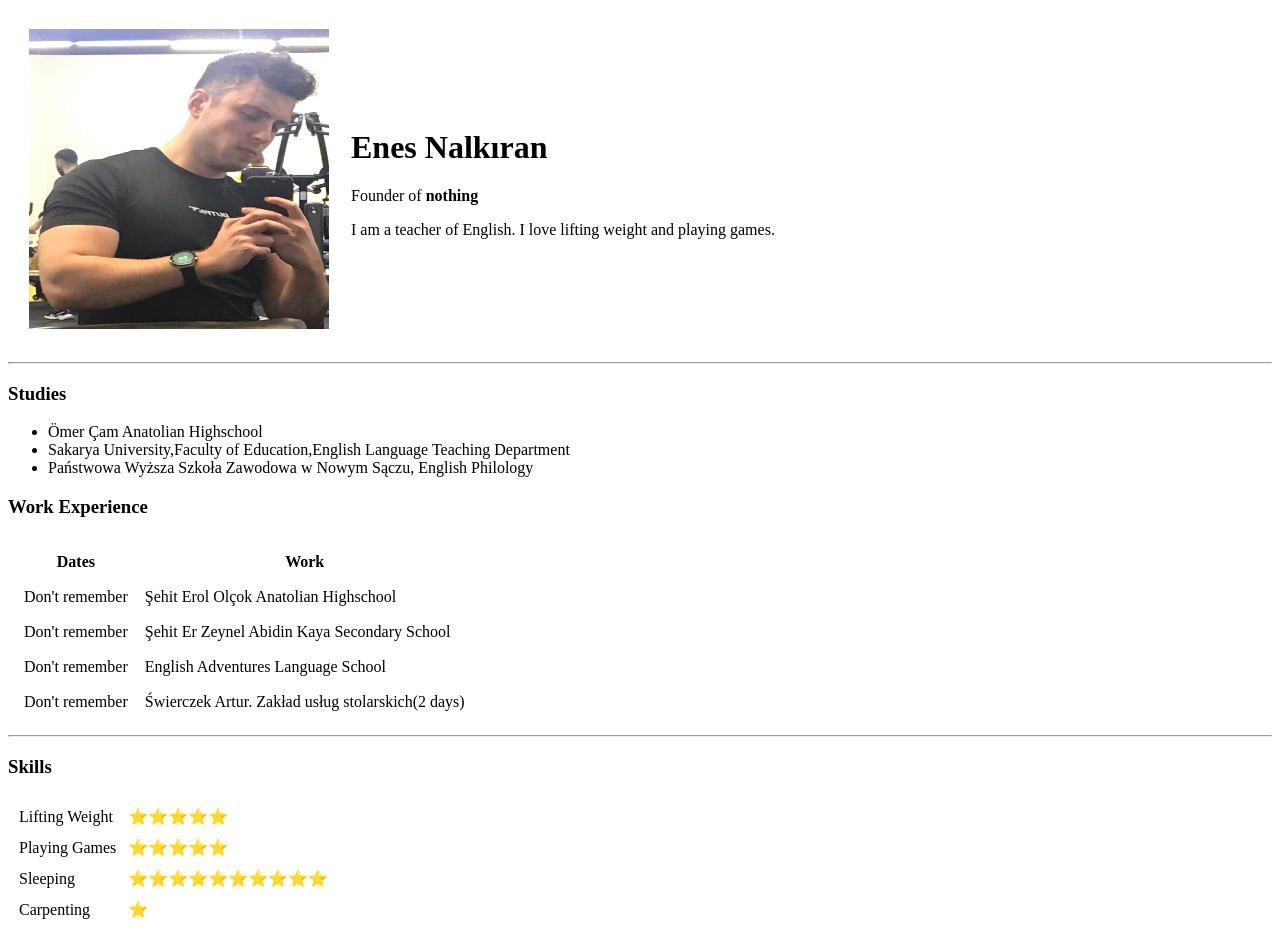
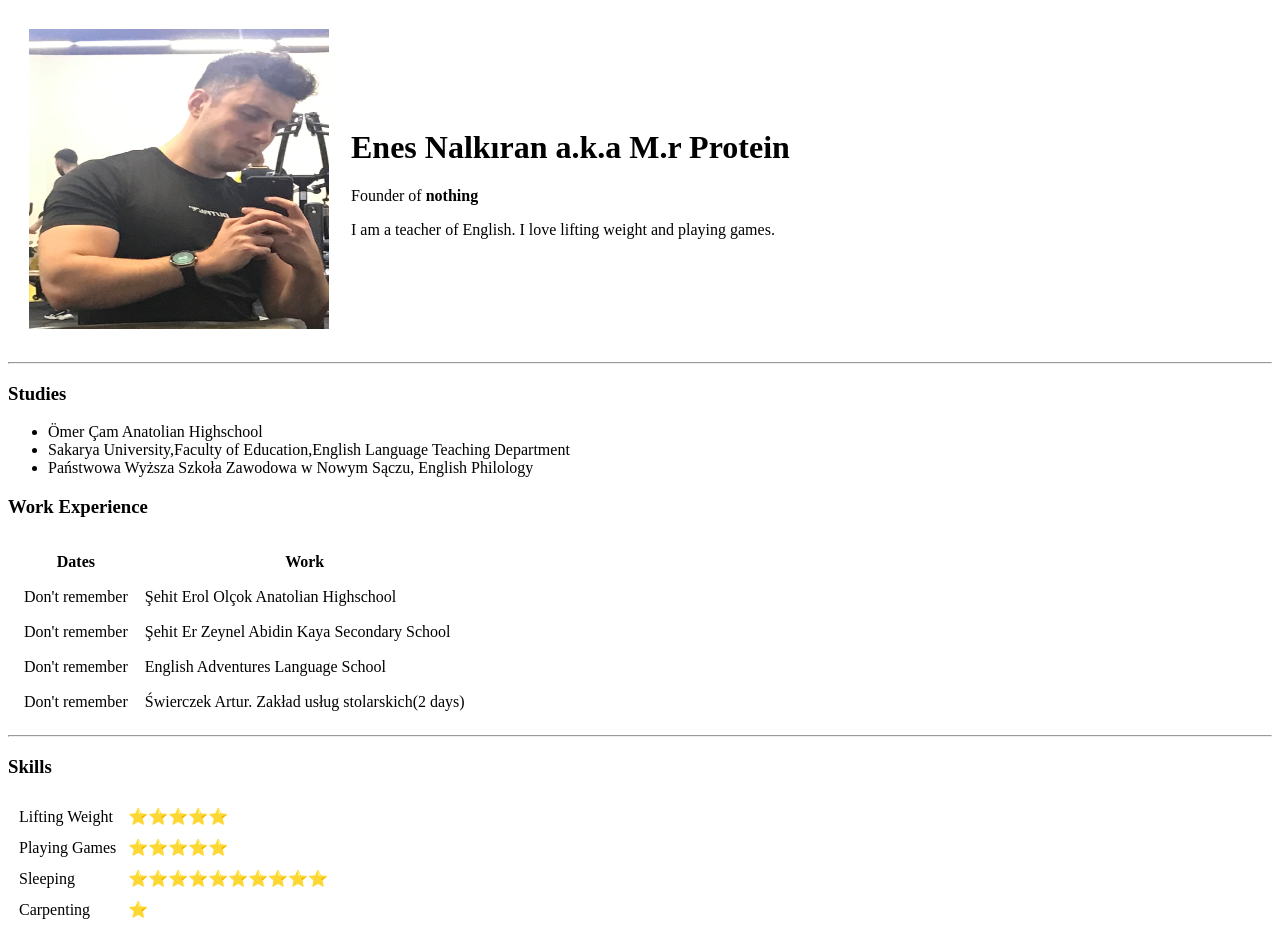
Before and after one commit to Enesnalkrn/cv, a plain HTML site: page index.html in a window 1280 px wide. Drawn offline with Linux system fonts and the light colour scheme.

Commit message:
Changed Name

```diff
--- a/index.html
+++ b/index.html
@@ -10,7 +10,7 @@
     <table cellspacing="20">
         <tr>
             <td><img src="IMG_3890.jpg" alt="enes" width="300" height="300"></td>
-            <td ><h1>Enes Nalkıran</h1>
+            <td ><h1>Enes Nalkıran a.k.a M.r Protein</h1>
                 <p>Founder of <strong>nothing</strong></p>
                 <p>I am a teacher of English. I love lifting weight and playing games.</p></td>
         </tr>
```
